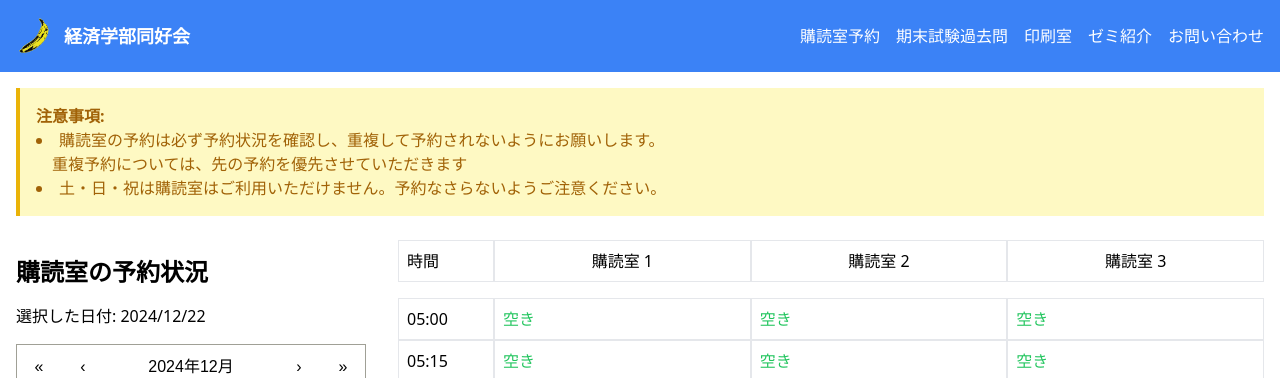
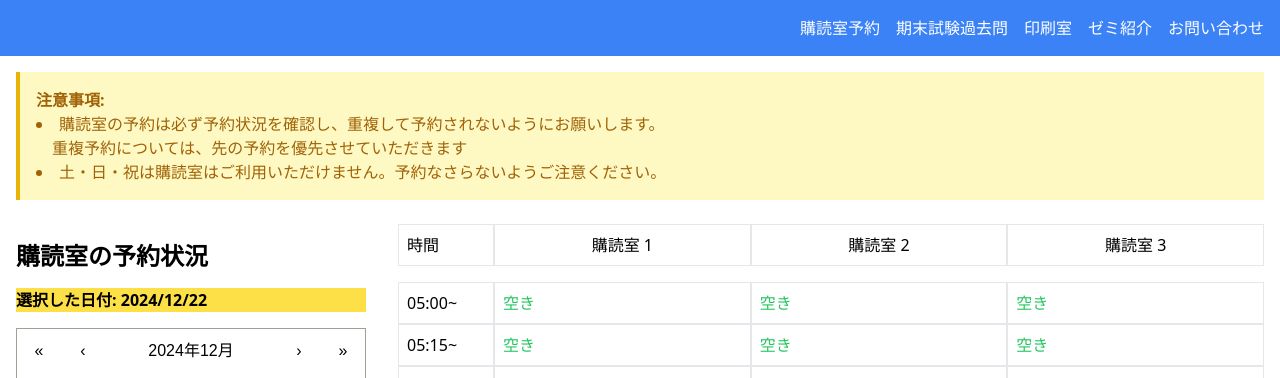
Before and after one commit to E-tika/web_site_next, a Next.js app: page /reservation in a window 1280 px wide. Shown: the top 378 px of the page. Built offline with nearby package versions, Linux system fonts and the light colour scheme; no server answers.

Commit message:
change styles

```diff
--- a/src/app/reservation/page.tsx
+++ b/src/app/reservation/page.tsx
@@ -61,7 +61,7 @@ const Home = () => {
     const timeSlots = [];
     for (let i = 5; i < 21; i++) {
       for (let j = 0; j < 60; j += 15) {
-        timeSlots.push(`${String(i).padStart(2, '0')}:${String(j).padStart(2, '0')}`);
+        timeSlots.push(`${String(i).padStart(2, '0')}:${String(j).padStart(2, '0')}~`);
       }
     }
     const rooms = ['購読室 1', '購読室 2', '購読室 3'];
@@ -106,7 +106,7 @@ const Home = () => {
       <div className="flex flex-col sm:flex-row justify-center items-start gap-4">
         <div className="flex-shrink-0 mt-0 sm:mt-4 min-w-[260px]">
           <h1 className="text-2xl font-bold mb-4">購読室の予約状況</h1>
-          <p className="mb-4">選択した日付: {date.toLocaleDateString('ja-JP')}</p>
+          <p className="bg-yellow-300 font-bold mb-4">選択した日付: {date.toLocaleDateString('ja-JP')}</p>
           <Calendar value={date} onChange={handleDateChange} locale="ja-JP" />
         </div>
         <div className="flex-grow pl-0 sm:pl-4 mt-4 sm:mt-0">
--- a/src/components/Header.tsx
+++ b/src/components/Header.tsx
@@ -9,12 +9,12 @@ const Header = () => {
     return (
         <header className="bg-blue-500 text-white flex items-center justify-between p-4">
             <div className="flex items-center">
-                <Link href="/" passHref>
+                {/* <Link href="/" passHref>
                     <a className="flex items-center">
                         <img src="/images/banana.png" alt="Icon" width={40} height={40} className="mr-2" />
                         <span className="text-lg font-bold hover:text-blue-300">経済学部同好会</span>
                     </a>
-                </Link>
+                </Link> */}
             </div>
             <nav className="hidden sm:flex">
                 <ul className="flex space-x-4">
```
